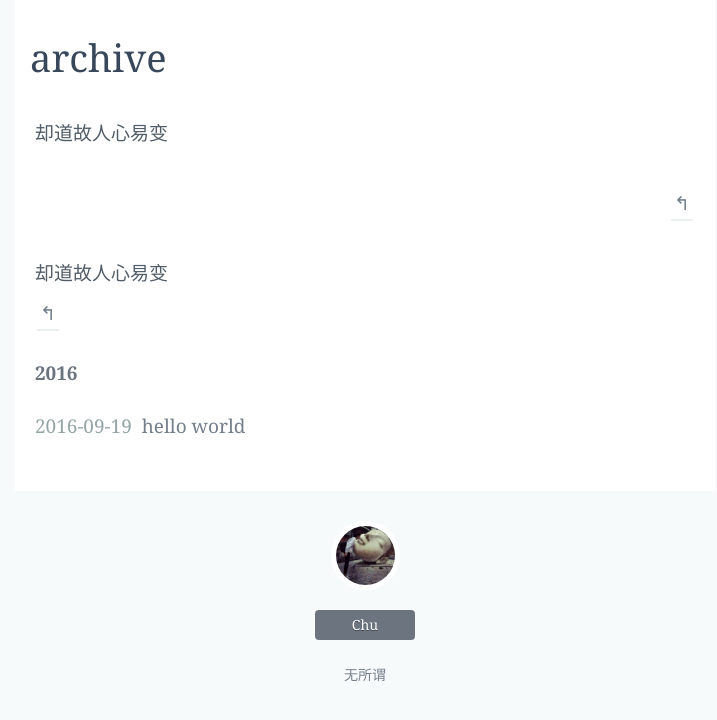
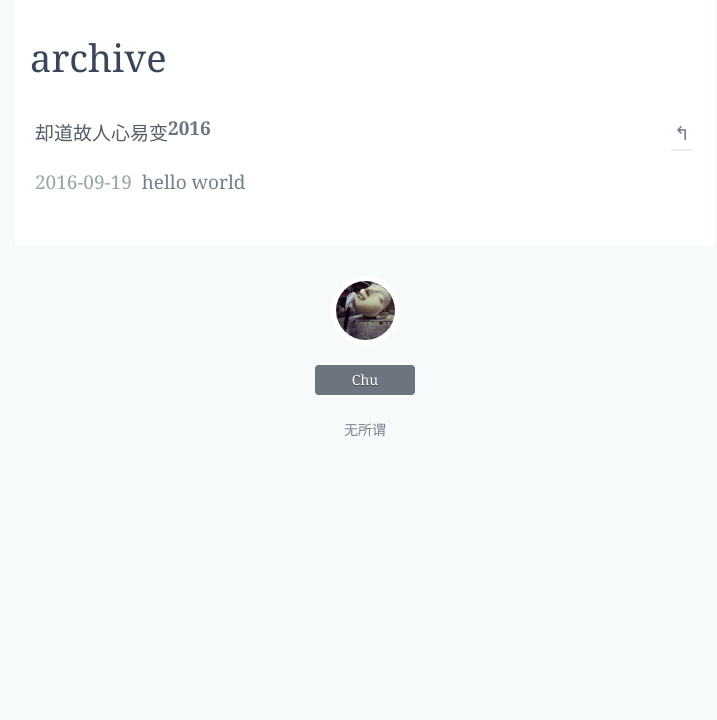
Before and after one commit to bqkc/bqkc.github.io, a Jekyll site: the page built from archive/index.md, in a window 1280 px wide. Shown: the top 720 px of the page, without its empty margins (275-992 px from the left). Built offline with Jekyll 4.4.1, drawn with Linux system fonts in a browser that asks for light colours.

Commit message:
Update index.md

```diff
--- a/archive/index.md
+++ b/archive/index.md
@@ -3,11 +3,9 @@
 title: archive
 description: 归档
 ---
-<p align="left">却道故人心易变</p>
-<p align="right">
-  <a href="/" >↰</a>
-</p>
-<div class="left">却道故人心易变</div><div class="right"><a href="/" >↰</a></div>
+
+<td><div style="float:left;">却道故人心易变</div><div style="float:right;"><a href="/" >↰</a></div></td>
+
 <ul class="archive">
 {% for post in site.posts %}
   {% capture y %}{{post.date | date:"%Y"}}{% endcapture %}
```
